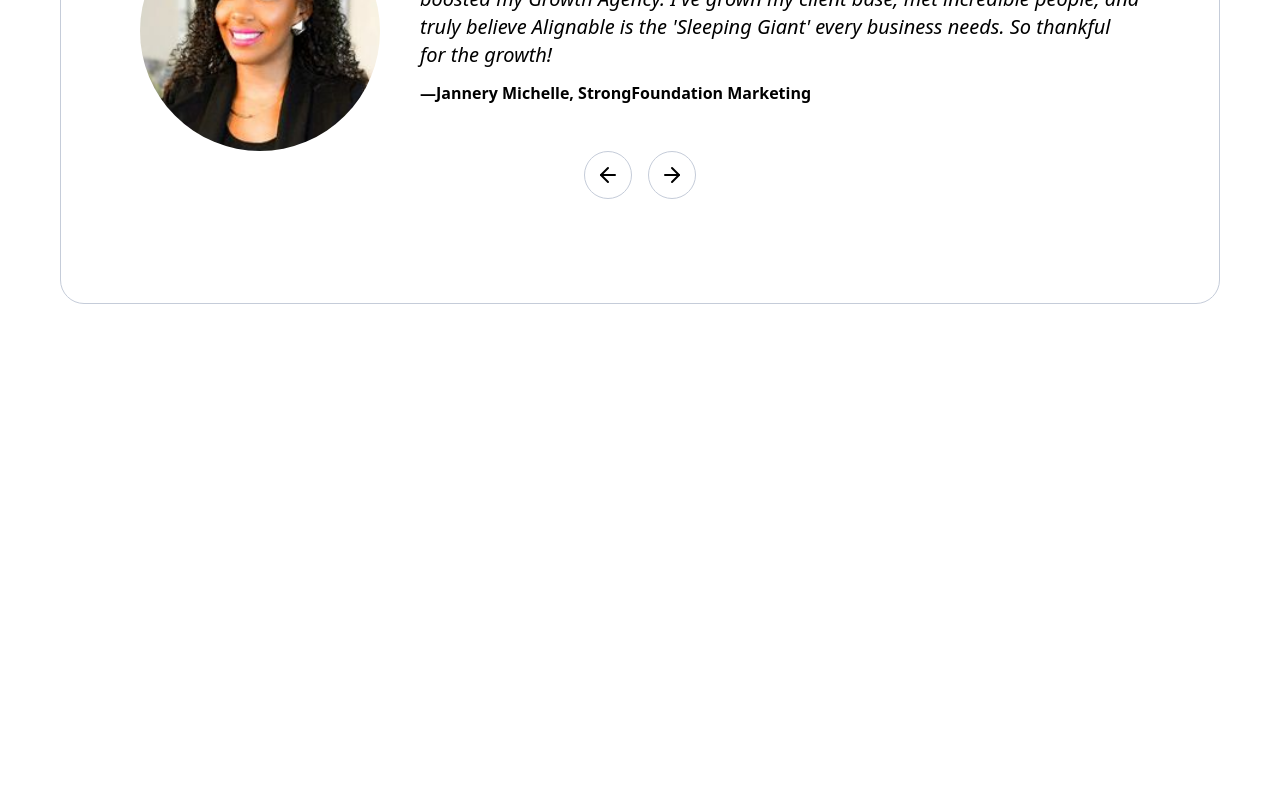
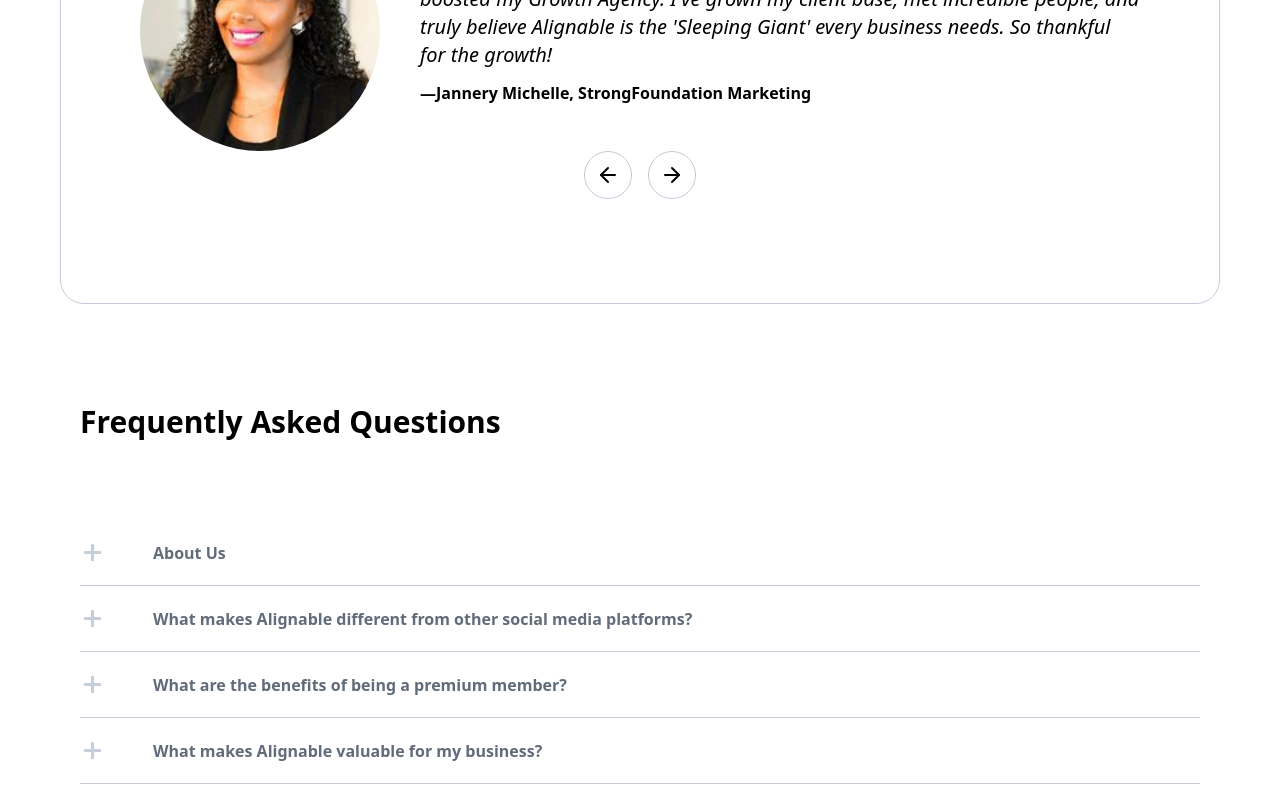
Before and after one commit to munachi821/alignable, a Next.js app: page / in a window 1280 px wide. Shown: the part 6186-6986 px from the top of the page. Before the commit the page ends 6550 px from the top, so only its background shows below. Built offline with nearby package versions, Linux system fonts and the light colour scheme.

Commit message:
done with the FAQsection

```diff
--- a/app/page.tsx
+++ b/app/page.tsx
@@ -1,5 +1,6 @@
 import CTASection from "@/components/CTASection";
 import DiscoverSection from "@/components/DiscoverSection";
+import FAQSection from "@/components/FAQSection";
 import HeroSection from "@/components/HeroSection";
 import ServicesSection from "@/components/ServicesSection";
 import TestimonialSection from "@/components/TestimonialSection";
@@ -12,6 +13,7 @@ const page = () => {
       <ServicesSection />
       <CTASection />
       <TestimonialSection />
+      <FAQSection />
     </div>
   );
 };
--- /dev/null
+++ b/components/FAQSection.tsx
@@ -0,0 +1,204 @@
+"use client";
+import { Minus, Plus } from "lucide-react";
+import { useState } from "react";
+
+const FAQSection = () => {
+  const [faqOpen1, setFaqOpen1] = useState(false);
+  const [faqOpen2, setFaqOpen2] = useState(false);
+  const [faqOpen3, setFaqOpen3] = useState(false);
+  const [faqOpen4, setFaqOpen4] = useState(false);
+  return (
+    <section className="px-20 py-10">
+      <h2 className="text-3xl font-bold mb-20">Frequently Asked Questions</h2>
+
+      <div>
+        <div className="text-[#616b79]">
+          <div
+            className="flex items-center py-5 border-b border-[#c5ced9] cursor-pointer"
+            onClick={() => setFaqOpen1(!faqOpen1)}
+          >
+            {faqOpen1 ? (
+              <Minus strokeWidth={3} size={25} color="#c5ced9" />
+            ) : (
+              <Plus strokeWidth={3} size={25} color="#c5ced9" />
+            )}
+
+            <p className="font-bold ml-12">About Us</p>
+          </div>
+
+          <div
+            className={`ml-18 mt-4 text-lg font-semibold ${
+              faqOpen1 ? "block" : "hidden"
+            }`}
+          >
+            <p className="font-bold">
+              Alignable is the networking platform for businesses.
+            </p>
+            <br />
+            <span>
+              We’re rewriting the rules of networking by creating genuine
+              opportunities and encouraging meaningful relationships. That way,
+              business owners can grow a network of trusted, authentic
+              connections, without the sales pitches and small talk.
+            </span>
+            <br />
+            <br />
+            <p className="font-bold">What to expect</p>
+            <br />
+            Networking looks different here, thanks to quality events, smart
+            introductions, and our authentic community of business owners.
+            <br />
+            Whether you want to meet genuine people to do business with, or to
+            connect with like-minded people for advice or support, we’ll help
+            make it happen.
+            <br />
+            <br />
+            <p className="font-bold">Who we are</p>
+            <br />
+            Alignable was founded with a clear mission: to empower businesses by
+            creating a vibrant, supportive, and interconnected business
+            ecosystem across North America. We understand the challenges and
+            opportunities that businesses face, and since 2014 our team has been
+            dedicated to providing the tools and resources needed to overcome
+            these challenges and succeed.
+          </div>
+        </div>
+
+        <div className="text-[#616b79]">
+          <div
+            className="flex items-center py-5 border-b border-[#c5ced9] cursor-pointer"
+            onClick={() => setFaqOpen2(!faqOpen2)}
+          >
+            {faqOpen2 ? (
+              <Minus strokeWidth={3} size={25} color="#c5ced9" />
+            ) : (
+              <Plus strokeWidth={3} size={25} color="#c5ced9" />
+            )}
+
+            <p className="font-bold ml-12">
+              What makes Alignable different from other social media platforms?
+            </p>
+          </div>
+
+          <div
+            className={`ml-18 mt-4 text-lg font-semibold ${
+              faqOpen2 ? "block" : "hidden"
+            }`}
+          >
+            <p>
+              Alignable is not your average social media. In fact, we don’t
+              consider it one. Alignable is the only professional space where
+              business owners can connect with other entrepreneurs at a local
+              level. We have put policies in place to keep our members&apos;
+              conversations productive and professional- intentionally geared to
+              drive value for our members. Say goodbye to spam and solicitation
+              and say hello to Alignable!
+            </p>
+          </div>
+        </div>
+
+        <div className="text-[#616b79]">
+          <div
+            className="flex items-center py-5 border-b border-[#c5ced9] cursor-pointer"
+            onClick={() => setFaqOpen3(!faqOpen3)}
+          >
+            {faqOpen3 ? (
+              <Minus strokeWidth={3} size={25} color="#c5ced9" />
+            ) : (
+              <Plus strokeWidth={3} size={25} color="#c5ced9" />
+            )}
+
+            <p className="font-bold ml-12">
+              What are the benefits of being a premium member?
+            </p>
+          </div>
+
+          <div
+            className={`ml-18 mt-4 text-lg font-semibold space-y-4 ${
+              faqOpen3 ? "block" : "hidden"
+            }`}
+          >
+            <p>
+              Premium membership unlocks powerful resources for growing your
+              network and business.
+            </p>
+            <p className="font-bold">Premium membership includes:</p>
+            <ul className="list-disc ml-8 space-y-2">
+              <li>Greater access to your ideal customers.</li>
+              <li className="ml-5 marker:text-[#c5ced9]">
+                List your services on Alignable’s Marketplace where thousands of
+                local business owners go to find vendors and solutions.
+              </li>
+              <li className="ml-5 marker:text-[#c5ced9]">
+                Receive reports showing who’s viewed your profile.
+              </li>
+              <li className="ml-5 marker:text-[#c5ced9]">
+                Gain higher visibility on your posts across discussion groups
+                and events.
+              </li>
+            </ul>
+            <ul className="list-disc ml-8 space-y-2">
+              <li>Access to your ideal referral partners.</li>
+              <li className="ml-5 marker:text-[#c5ced9]">
+                Receive monthly connection credits which allow you to introduce
+                yourself to potential partners.
+              </li>
+              <li className="ml-5 marker:text-[#c5ced9]">
+                Smart Connect technology will connect you with the types of
+                businesses owners you prefer to meet
+              </li>
+            </ul>
+            <ul className="list-disc ml-8 space-y-2">
+              <li>Establish yourself as an expert.</li>
+              <li className="ml-5 marker:text-[#c5ced9]">
+                Lead local or topic related groups and discussions.
+              </li>
+              <li className="ml-5 marker:text-[#c5ced9]">
+                Participate in educational events.
+              </li>
+              <li className="ml-5 marker:text-[#c5ced9]">
+                Your contributions to discussions will be highlighted above
+                non-premium members.
+              </li>
+            </ul>
+          </div>
+        </div>
+
+        <div className="text-[#616b79]">
+          <div
+            className="flex items-center py-5 border-b border-[#c5ced9] cursor-pointer"
+            onClick={() => setFaqOpen4(!faqOpen4)}
+          >
+            {faqOpen4 ? (
+              <Minus strokeWidth={3} size={25} color="#c5ced9" />
+            ) : (
+              <Plus strokeWidth={3} size={25} color="#c5ced9" />
+            )}
+
+            <p className="font-bold ml-12">
+              What makes Alignable valuable for my business?
+            </p>
+          </div>
+
+          <div
+            className={`ml-18 mt-4 text-lg font-semibold ${
+              faqOpen4 ? "block" : "hidden"
+            }`}
+          >
+            <p>
+              The opportunities are endless! Alignable directly connects you
+              with local business owners in a way that no other platform can. By
+              using these connections, you can spark conversations and find
+              value through the relationships you form. If networking isn’t all
+              that you’re looking for, we have endless discussions and learning
+              opportunities to fine tune your business. We help you stick to
+              what you’re good at, while empowering you with resources and
+              support to succeed at the rest.
+            </p>
+          </div>
+        </div>
+      </div>
+    </section>
+  );
+};
+export default FAQSection;
```
